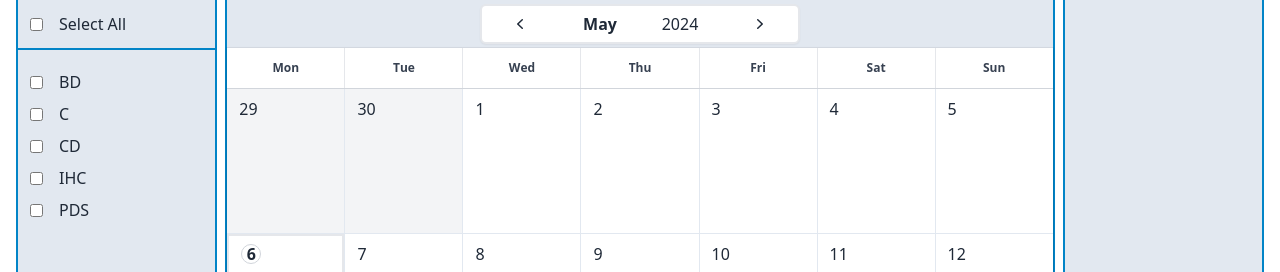
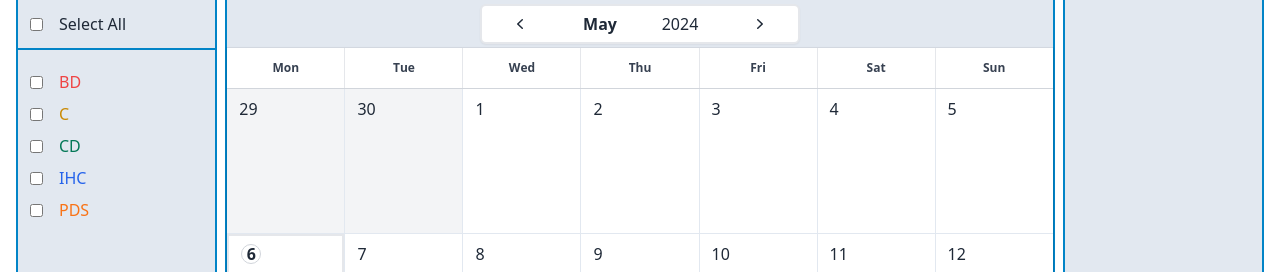
Before and after one commit to pedropintoo/CalendarSyncUA, a React (Vite) app: page / in a window 1280 px wide. Shown: the part 148-420 px from the top of the page. Built offline with nearby package versions, Linux system fonts and the light colour scheme.

Commit message:
fix colors

```diff
--- a/src/components/MainStructure.tsx
+++ b/src/components/MainStructure.tsx
@@ -42,11 +42,11 @@ function MainStructure() {
     }
 
     const tags = {
-        "BD": "red-500",
-        "C": "green-500",
-        "CD": "yellow-500",
-        "IHC": "blue-500",
-        "PDS": "orange-500"
+        "BD": "#ef4444", // red
+        "C": "#ca8a04", // yellow
+        "CD": "#047857", // green
+        "IHC": "#2563eb", // blue
+        "PDS": "#f97316" // orange
     }
 
     return (
--- a/src/components/calendar/Calendar.tsx
+++ b/src/components/calendar/Calendar.tsx
@@ -160,9 +160,11 @@ const Day = ({ date }: { date: Date }) => {
     });
 
     // Sorted by hour
-    events.sort((a, b) => a.startDate == b.startDate ? 0 : a.startDate < b.startDate ? -1 : 1);
+    //events.sort((a, b) => a.startDate == b.startDate ? 0 : a.startDate < b.startDate ? -1 : 1);
 
     const isMonth = date.getMonth() == CC.currentMonthIndex;
+
+    console.log("Events: ", events);
 
     return (
         <>
@@ -172,7 +174,7 @@ const Day = ({ date }: { date: Date }) => {
             >
                 <p className={`${isToday ? 'flex items-center justify-center font-semibold border border-gray-300 rounded-full w-5 h-5' : ''}`}>{currentDayOfMonth}</p>
                 <div>
-                    {events.map((event) => (<CalendarEvent event={event}/>))}
+                    {events.map((event) => (<CalendarEvent key={event.id} event={event}/>))}
                 </div>
             </div>
         </>
--- a/src/components/calendar/CalendarEvent.tsx
+++ b/src/components/calendar/CalendarEvent.tsx
@@ -4,9 +4,11 @@ function CalendarEvent({event}: {event: EventICSProps}){
     const SC = useStructureContext();
 
     const color = SC.tags[event.tagName];
+    console.log(`bg-${color}`)
     return (
         <div
-        className={`bg-${color} text-white rounded`}>
+        className={`text-white p-2 rounded-lg m-1 cursor-pointer`}
+        style={{ backgroundColor: `${color}`}}>
             <h1>{event.title}</h1>
         </div>
     );
--- a/src/components/calendar/Event.tsx
+++ b/src/components/calendar/Event.tsx
@@ -7,8 +7,8 @@ function Event({handleEvent, event}: {handleEvent: () => void,  event: EventICSP
 
     return (
         <div
-        className={`bg-${color} text-white p-2 rounded-lg m-1 cursor-pointer`}
-        onClick={handleEvent}>
+        className={`text-white p-2 rounded-lg m-1 cursor-pointer`}
+        onClick={handleEvent} style={{ backgroundColor: `${color}`}}>
             <h1>{event.title}</h1>
         </div>
     );
--- a/src/components/filter/Filter.tsx
+++ b/src/components/filter/Filter.tsx
@@ -1,4 +1,4 @@
-import React, { useState } from 'react';
+import { useEffect, useState } from 'react';
 import { useStructureContext } from '../contexts/StructureContext';
 
 function Filter() {
@@ -6,19 +6,18 @@ function Filter() {
   const SC = useStructureContext();
 
   const [selectAll, setSelectAll] = useState(false);
-  const [selectedTags, setSelectedTags] = useState({});
+  const [selectedTags, setSelectedTags] = useState({} as {[key: string]: boolean});
 
   const handleSelectAll = () => {
-    setSelectAll(!selectAll);
-    const newSelectedTags = {};
+    setSelectAll(!selectAll); // flip the selectAll state
+    const newSelectedTags = {} as {[key: string]: boolean};
     Object.keys(SC.tags).forEach(tagName => {
-      newSelectedTags[tagName] = !selectAll;
+      newSelectedTags[tagName] = !selectAll; // apply the flipped selectAll state to all tags
     });
     setSelectedTags(newSelectedTags);
-    filterEvents(newSelectedTags);
   };
 
-  const handleTagCheckboxChange = (tagName) => {
+  const handleTagCheckboxChange = (tagName: string) => {
     const newSelectedTags = {
       ...selectedTags,
       [tagName]: !selectedTags[tagName]
@@ -26,19 +25,15 @@ function Filter() {
     setSelectedTags(newSelectedTags);
     const allSelected = Object.values(newSelectedTags).every(value => value);
     setSelectAll(allSelected);
-    filterEvents(newSelectedTags);
   };
 
-  const filterEvents = (selectedTags) => {
-    const filteredEvents = SC.allEventsICS.filter(event => {
-        return selectedTags[event.tagName];
-    });
 
-    console.log('Filtered Events:', filteredEvents); // Adicionando o console.log
-
+  // Effect to update filtered events when selected tags change
+  useEffect(() => {
+    const filteredEvents = SC.allEventsICS.filter(event => selectedTags[event.tagName]);
     SC.setFilteredEventsICS(filteredEvents);
-};
-
+    console.log('Filtered Events:', filteredEvents);
+  }, [selectedTags, SC.allEventsICS]); // Dependency array includes selectedTags and SC
 
   return (
     // <!-- Main  -->
@@ -60,7 +55,7 @@ function Filter() {
               checked={selectedTags[tagName] || false}
               onChange={() => handleTagCheckboxChange(tagName)}
             />
-            <label htmlFor={tagName} className={`text-bg text-${SC.tags[tagName]} ml-2`}>
+            <label htmlFor={tagName} className={`text-bg ml-2`} style={{ color: `${SC.tags[tagName]}`}}>
               {tagName}
             </label>
           </div>
--- a/src/components/tasks/Tasks.tsx
+++ b/src/components/tasks/Tasks.tsx
@@ -12,8 +12,8 @@ function Tasks() {
                 </div>
                 <div>
                     {/* Aqui você pode mapear os eventos filtrados e renderizar a informação desejada */}
-                    {SC.filteredEventsICS.map((event, index) => (
-                        <Event handleEvent={()=>{console.log("Event")}} event={event} />
+                    {SC.filteredEventsICS.map((event) => (
+                        <Event key={event.id} handleEvent={()=>{console.log("Event")}} event={event} />
                     ))}
                 </div>
             </div>
```
